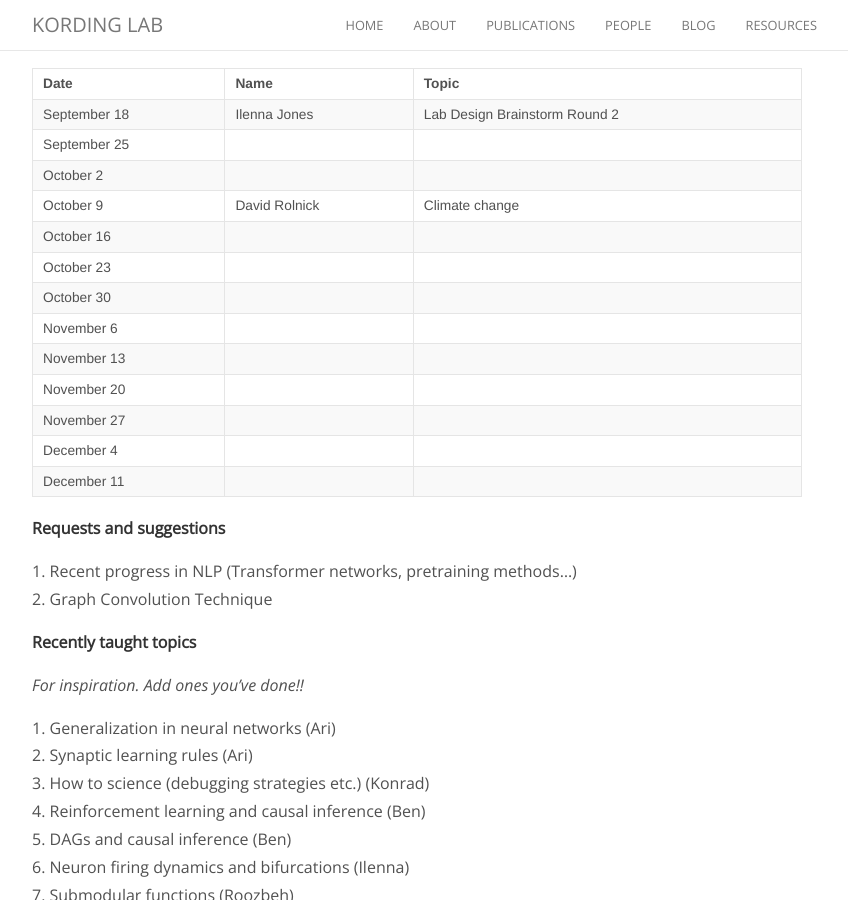
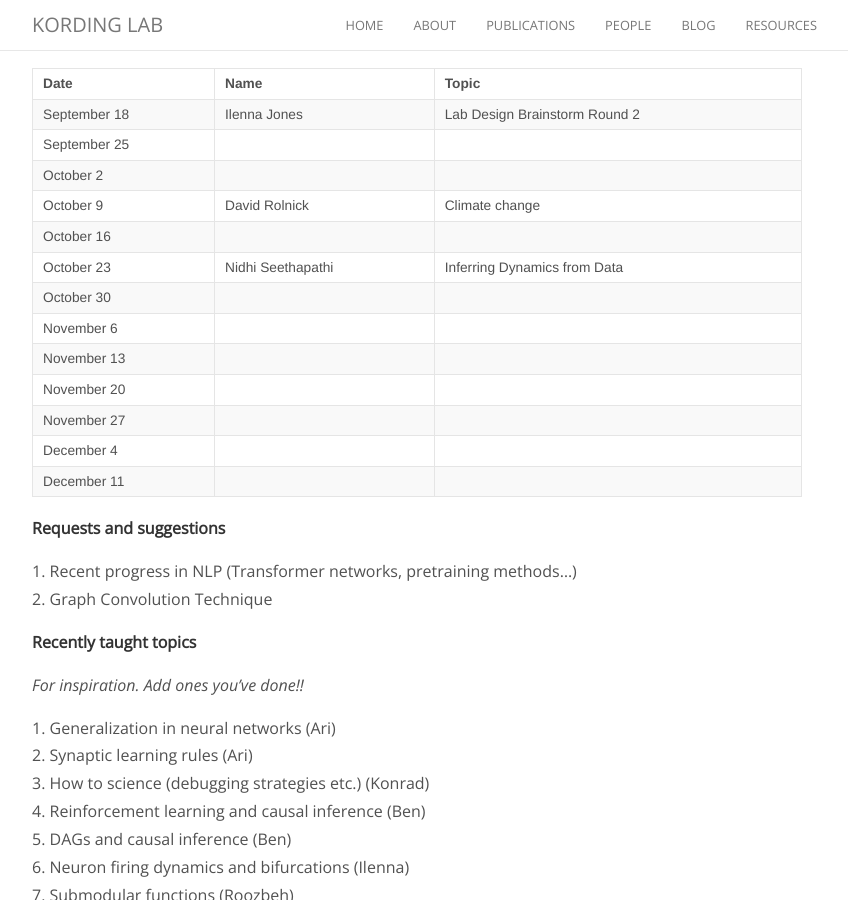
Before and after one commit to KordingLab/KordingLab.github.io, a Jekyll site: the page built from _posts/2018-08-29-upcoming-lab-teaching.md, in a window 1280 px wide and 900 px high, scrolled down 423 px. Shown: the whole window, without its empty margins (223-1071 px from the left). Built offline with Jekyll 4.4.1, drawn with Linux system fonts in a browser that asks for light colours; nearby versions of some CDN libraries; comment, search, counter and statistics services are not loaded.

Commit message:
Update 2018-08-29-upcoming-lab-teaching.md

```diff
--- a/_posts/2018-08-29-upcoming-lab-teaching.md
+++ b/_posts/2018-08-29-upcoming-lab-teaching.md
@@ -22,7 +22,7 @@ Get on the listserve for announcements: https://groups.google.com/forum/#!forum/
 |October 2|||
 |October 9|David Rolnick|Climate change|
 |October 16|||
-|October 23|||
+|October 23|Nidhi Seethapathi|Inferring Dynamics from Data|
 |October 30|||
 |November 6|||
 |November 13|||
```
